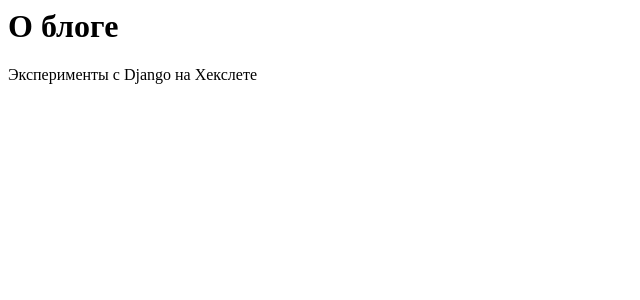
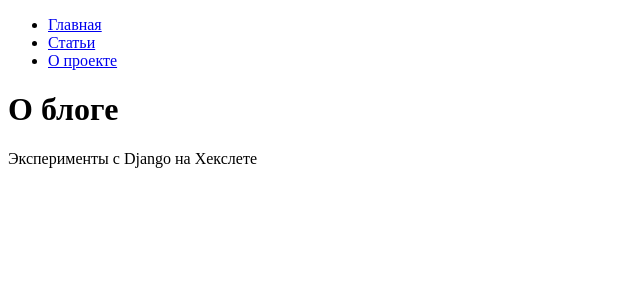
Before and after one commit to sirnapster88/hexlet-django-blog, a Django app: page /about/ in a window 1280 px wide. Shown: the top 300 px of the page, without its empty margins (0-640 px from the left). Run offline with Django 5.2, Linux system fonts and the light colour scheme.

Commit message:
add inheritance

```diff
--- a/hexlet_django_blog/templates/about.html
+++ b/hexlet_django_blog/templates/about.html
@@ -1,2 +1,11 @@
-<h1>О блоге</h1>
-<p>Эксперименты с Django на Хекслете</p>
+<!-- hexlet_django_blog/templates/about.html -->
+
+{% extends "base.html" %}
+
+{% block title %}Эксперименты с Django на Хекслете{% endblock %}
+
+{% block content %}
+    <h1>О блоге</h1>
+    <p>Эксперименты с Django на Хекслете</p>
+    <p>{{ tags|join:', ' }}</p>
+{% endblock %}
--- a/hexlet_django_blog/templates/article/index.html
+++ b/hexlet_django_blog/templates/article/index.html
@@ -1,2 +1,5 @@
+{% extends "base.html" %}
+
+
 <h1> {{ page_title }} </h1>
 <a href="/">Main Page</a>
--- /dev/null
+++ b/hexlet_django_blog/templates/base.html
@@ -0,0 +1,22 @@
+<!-- hexlet_django_blog/templates/base.html -->
+
+<!DOCTYPE html>
+<html lang="en">
+<head>
+    <title>{% block title %}Django на Хекслете{% endblock %}</title>
+</head>
+<body>
+<div id="sidebar">
+    {% block sidebar %}
+        <ul>
+            <li><a href="/">Главная</a></li>
+            <li><a href="/articles/">Статьи</a></li>
+            <li><a href="/about/">О проекте</a></li>
+        </ul>
+    {% endblock %}
+</div>
+<div id="content">
+    {% block content %}{% endblock %}
+</div>
+</body>
+</html>
--- a/hexlet_django_blog/templates/index.html
+++ b/hexlet_django_blog/templates/index.html
@@ -3,3 +3,5 @@
 <h1>Welcome to {{ app_name }}</h1>
 <h3>{{ page_title }}</h3>
 <a href="/articles/">Articles</a>
+<a href="/articles/">Статьи</a>
+<a href="/about/">О проекте</a>
```
